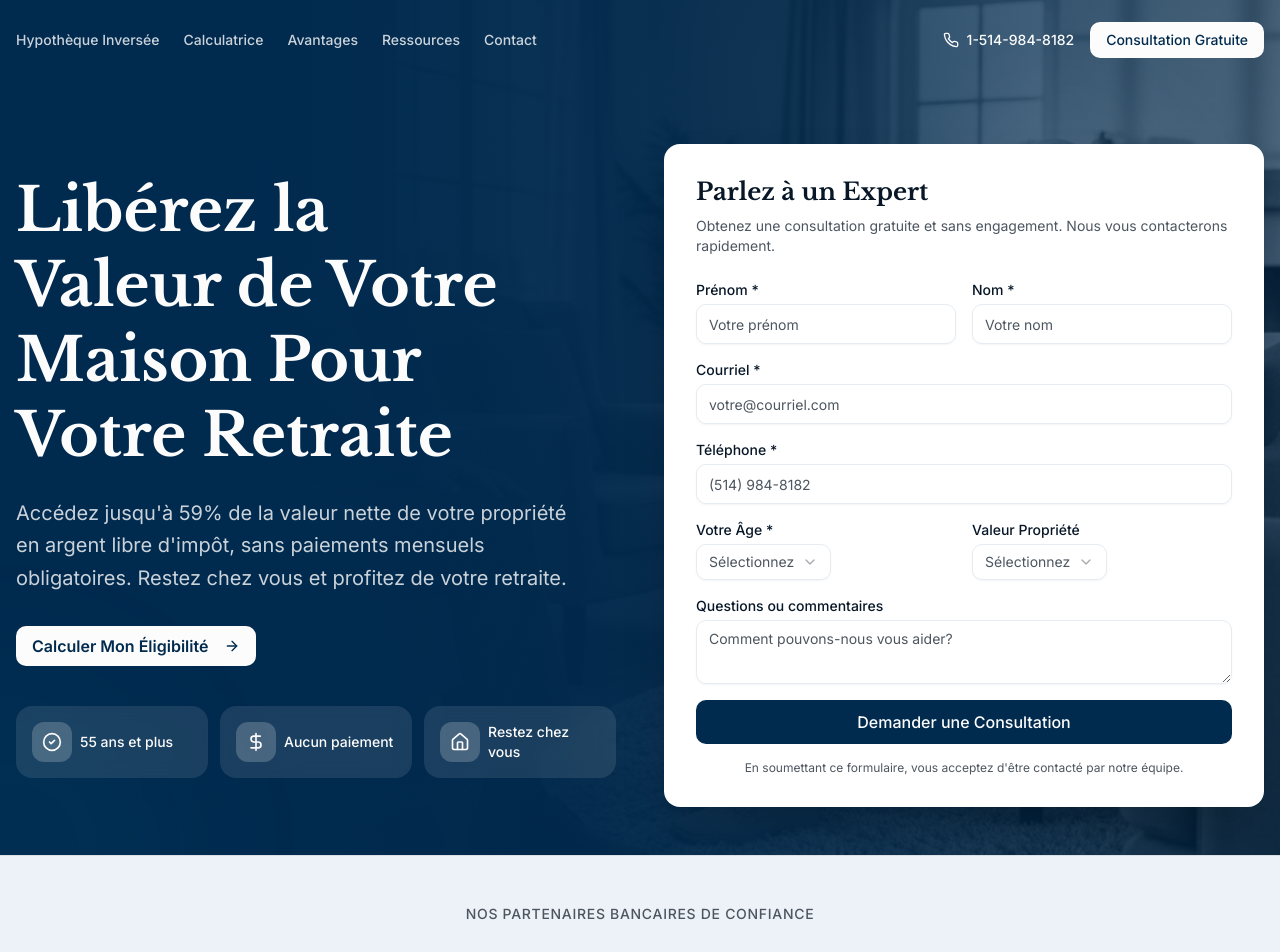
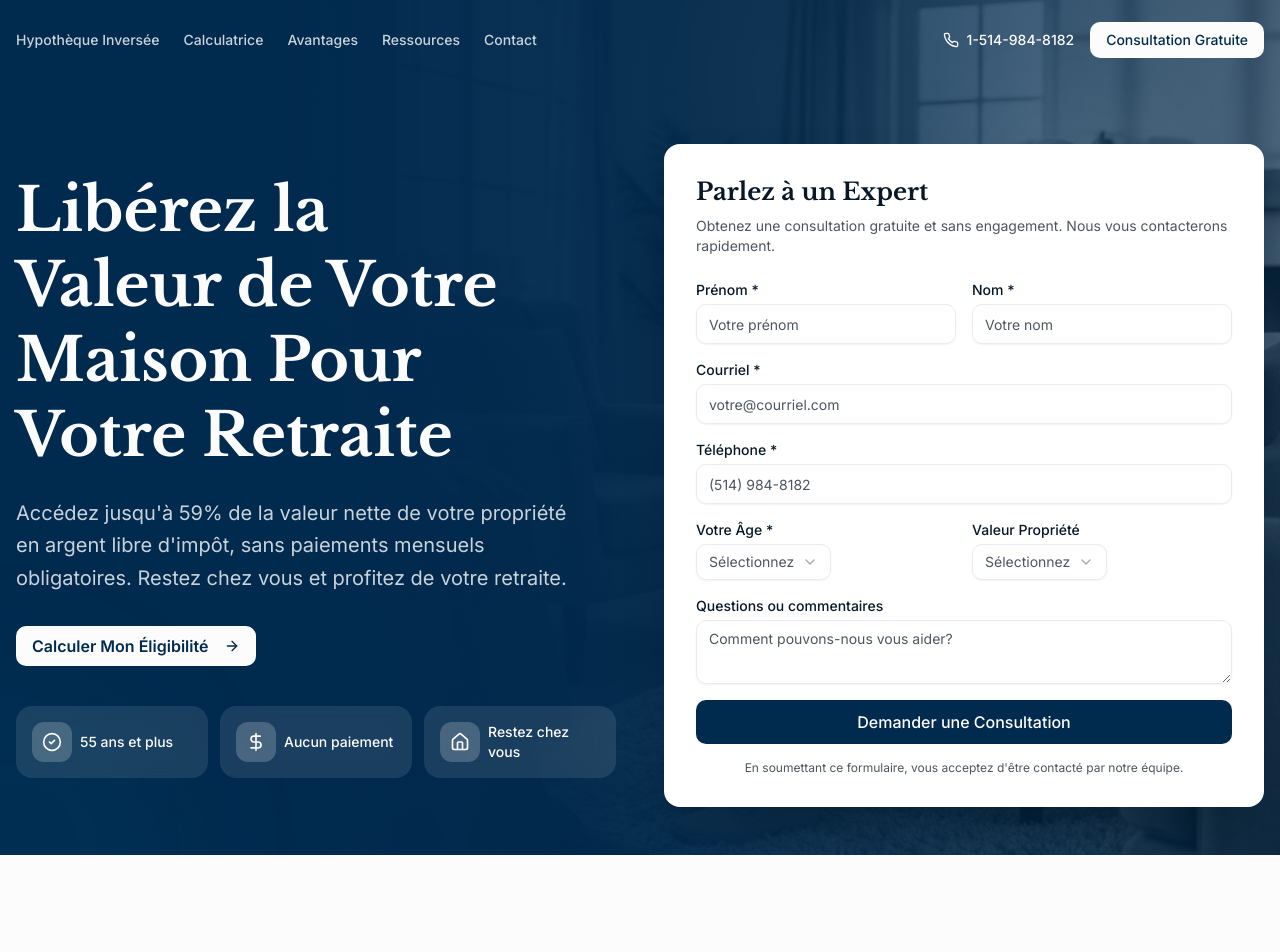
Before and after one commit to LogiPret/accedezavotrecapital, a Next.js app: page / in a window 1280 px wide. Shown: the top 952 px of the page. Built offline with nearby package versions, Linux system fonts and the light colour scheme.

Commit message:
remove partners

```diff
--- a/app/page.tsx
+++ b/app/page.tsx
@@ -14,7 +14,6 @@ export default function Home() {
     <main className="min-h-screen">
       <Header />
       <HeroSection />
-      <PartnerBanks />
       <WhatIsReverseMortgage />
       <BenefitsSection />
       <Calculator />
```
